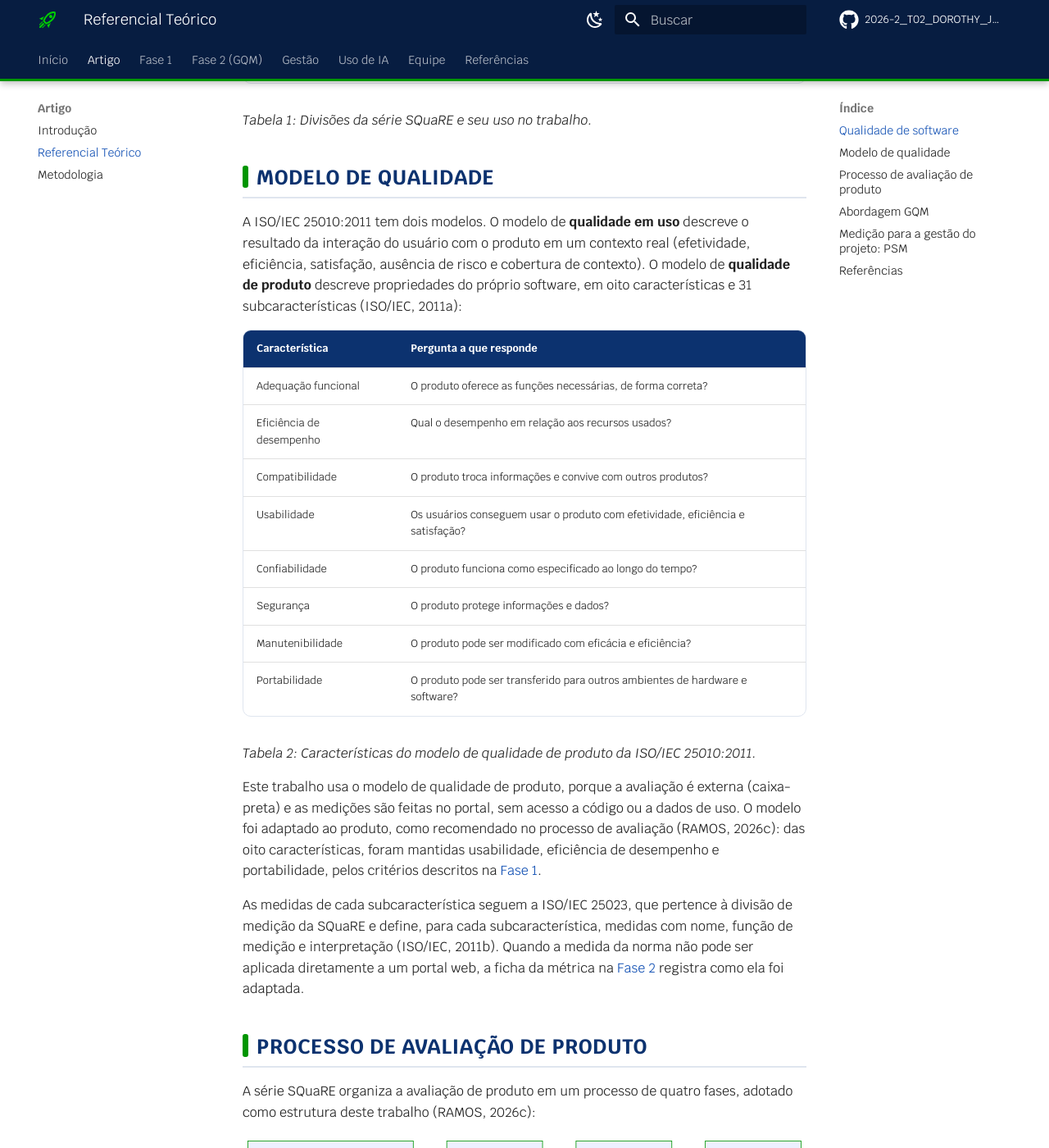
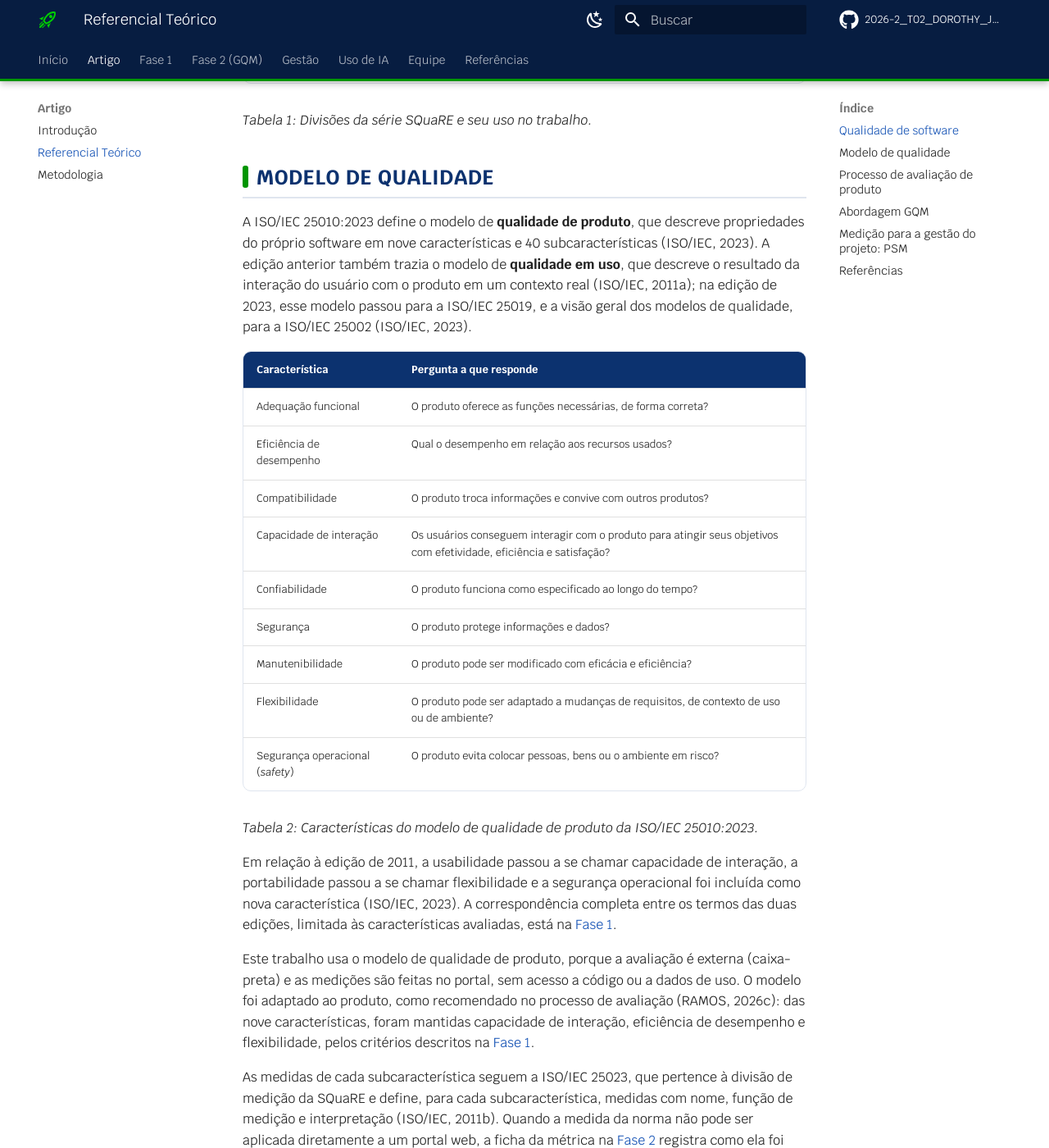
Before and after one commit to FCTE-Qualidade-de-Software-1/2026-2_T02_DOROTHY_JOHSON, an MkDocs documentation site: the page built from docs/artigo/referencial-teorico.md, in a window 1280 px wide and 1400 px high, scrolled down 977 px. Shown: the whole window at 82% size. Built offline with MkDocs 1.6.1 and Material for MkDocs 9.7.7, drawn with Linux system fonts in a browser that asks for light colours; comment, search, counter and statistics services are not loaded; some of the changed text lies outside the part shown.

Commit message:
Atualiza da ISO 2011 para a ISO 2023
Updated the ISO/IEC 25010 reference from 2011 to 2023, reflecting changes in quality model characteristics and terminology.

```diff
--- a/docs/artigo/referencial-teorico.md
+++ b/docs/artigo/referencial-teorico.md
@@ -7,7 +7,7 @@ próprio projeto.
 
 ## Qualidade de software
 
-A ISO/IEC 25010:2011 define a qualidade de um sistema como o grau em que ele satisfaz as
+A série SQuaRE define a qualidade de um sistema como o grau em que ele satisfaz as
 necessidades, explícitas e implícitas, das partes interessadas e, assim, agrega valor a elas
 (ISO/IEC, 2011a). A definição tem duas consequências para uma avaliação:
 
@@ -32,29 +32,37 @@ Evaluation*), que organiza as normas de qualidade de produto em cinco divisões:
 
 ## Modelo de qualidade
 
-A ISO/IEC 25010:2011 tem dois modelos. O modelo de **qualidade em uso** descreve o resultado da
-interação do usuário com o produto em um contexto real (efetividade, eficiência, satisfação,
-ausência de risco e cobertura de contexto). O modelo de **qualidade de produto** descreve
-propriedades do próprio software, em oito características e 31 subcaracterísticas
-(ISO/IEC, 2011a):
+A ISO/IEC 25010:2023 define o modelo de **qualidade de produto**, que descreve propriedades do
+próprio software em nove características e 40 subcaracterísticas (ISO/IEC, 2023). A edição
+anterior também trazia o modelo de **qualidade em uso**, que descreve o resultado da interação
+do usuário com o produto em um contexto real (ISO/IEC, 2011a); na edição de 2023, esse modelo
+passou para a ISO/IEC 25019, e a visão geral dos modelos de qualidade, para a ISO/IEC 25002
+(ISO/IEC, 2023).
 
 | Característica | Pergunta a que responde |
 |---|---|
 | Adequação funcional | O produto oferece as funções necessárias, de forma correta? |
 | Eficiência de desempenho | Qual o desempenho em relação aos recursos usados? |
 | Compatibilidade | O produto troca informações e convive com outros produtos? |
-| Usabilidade | Os usuários conseguem usar o produto com efetividade, eficiência e satisfação? |
+| Capacidade de interação | Os usuários conseguem interagir com o produto para atingir seus objetivos com efetividade, eficiência e satisfação? |
 | Confiabilidade | O produto funciona como especificado ao longo do tempo? |
 | Segurança | O produto protege informações e dados? |
 | Manutenibilidade | O produto pode ser modificado com eficácia e eficiência? |
-| Portabilidade | O produto pode ser transferido para outros ambientes de hardware e software? |
+| Flexibilidade | O produto pode ser adaptado a mudanças de requisitos, de contexto de uso ou de ambiente? |
+| Segurança operacional (*safety*) | O produto evita colocar pessoas, bens ou o ambiente em risco? |
 
-*Tabela 2: Características do modelo de qualidade de produto da ISO/IEC 25010:2011.*
+*Tabela 2: Características do modelo de qualidade de produto da ISO/IEC 25010:2023.*
+
+Em relação à edição de 2011, a usabilidade passou a se chamar capacidade de interação, a
+portabilidade passou a se chamar flexibilidade e a segurança operacional foi incluída como nova
+característica (ISO/IEC, 2023). A correspondência completa entre os termos das duas edições,
+limitada às características avaliadas, está na
+[Fase 1](../fase-1/index.md#43-correspondencia-com-a-isoiec-250102011).
 
 Este trabalho usa o modelo de qualidade de produto, porque a avaliação é externa (caixa-preta)
 e as medições são feitas no portal, sem acesso a código ou a dados de uso. O modelo foi
-adaptado ao produto, como recomendado no processo de avaliação (RAMOS, 2026c): das oito
-características, foram mantidas usabilidade, eficiência de desempenho e portabilidade, pelos
+adaptado ao produto, como recomendado no processo de avaliação (RAMOS, 2026c): das nove
+características, foram mantidas capacidade de interação, eficiência de desempenho e flexibilidade, pelos
 critérios descritos na [Fase 1](../fase-1/index.md#13-enfase-por-caracteristica).
 
 As medidas de cada subcaracterística seguem a ISO/IEC 25023, que pertence à divisão de medição
@@ -131,7 +139,7 @@ variação, hipóteses de baseline e impacto dos fatores nas hipóteses) e expli
 equipe já sabe ou espera do objeto antes de medir (RAMOS, 2026a).
 
 Neste trabalho, o GQM é usado na Fase 2 do processo de avaliação: cada característica
-selecionada na Fase 1 gera um objetivo de medição (G1 Usabilidade, G2 Portabilidade, G3
+selecionada na Fase 1 gera um objetivo de medição (G1 Capacidade de interação, G2 Flexibilidade, G3
 Eficiência de desempenho), detalhado nas páginas da [Fase 2](../fase-2/index.md).
 
 ## Medição para a gestão do projeto: PSM
@@ -158,6 +166,8 @@ INTERNATIONAL ORGANIZATION FOR STANDARDIZATION; INTERNATIONAL ELECTROTECHNICAL C
 
 INTERNATIONAL ORGANIZATION FOR STANDARDIZATION; INTERNATIONAL ELECTROTECHNICAL COMMISSION. **ISO/IEC WD 25023**: systems and software engineering — systems and software quality requirements and evaluation (SQuaRE) — measurement of system and software product quality. Working Draft, version 0.1.0. Genebra: ISO, 2011b.
 
+INTERNATIONAL ORGANIZATION FOR STANDARDIZATION; INTERNATIONAL ELECTROTECHNICAL COMMISSION. **ISO/IEC 25010:2023**: systems and software engineering — systems and software quality requirements and evaluation (SQuaRE) — product quality model. 2. ed. Genebra: ISO, 2023.
+
 INTERNATIONAL ORGANIZATION FOR STANDARDIZATION; INTERNATIONAL ELECTROTECHNICAL COMMISSION; INSTITUTE OF ELECTRICAL AND ELECTRONICS ENGINEERS. **ISO/IEC/IEEE 15939:2017**: systems and software engineering — measurement process. Genebra: ISO, 2017.
 
 McGARRY, J. et al. **Practical software measurement**: objective information for decision makers. Boston: Addison-Wesley, 2002.
```
